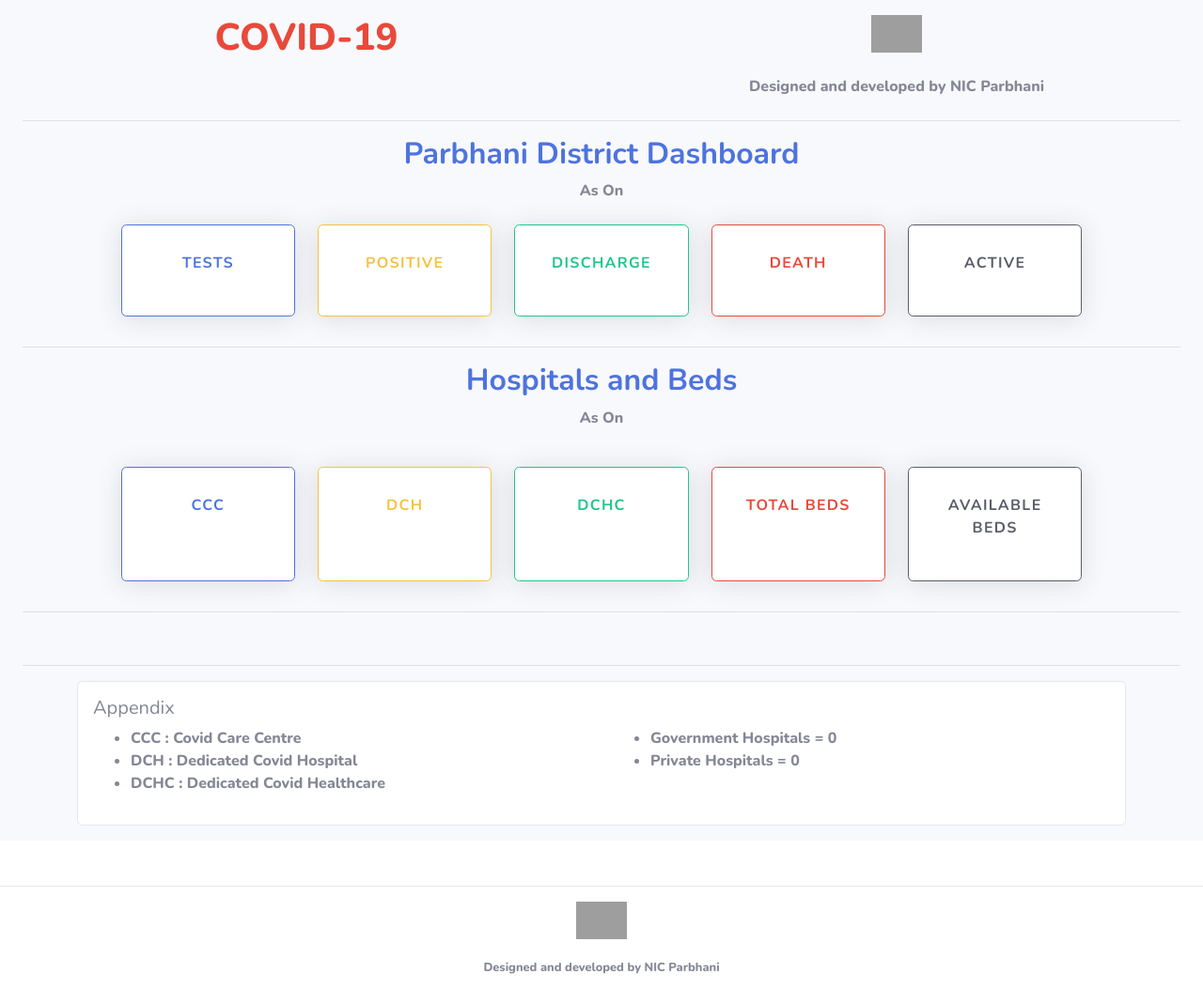
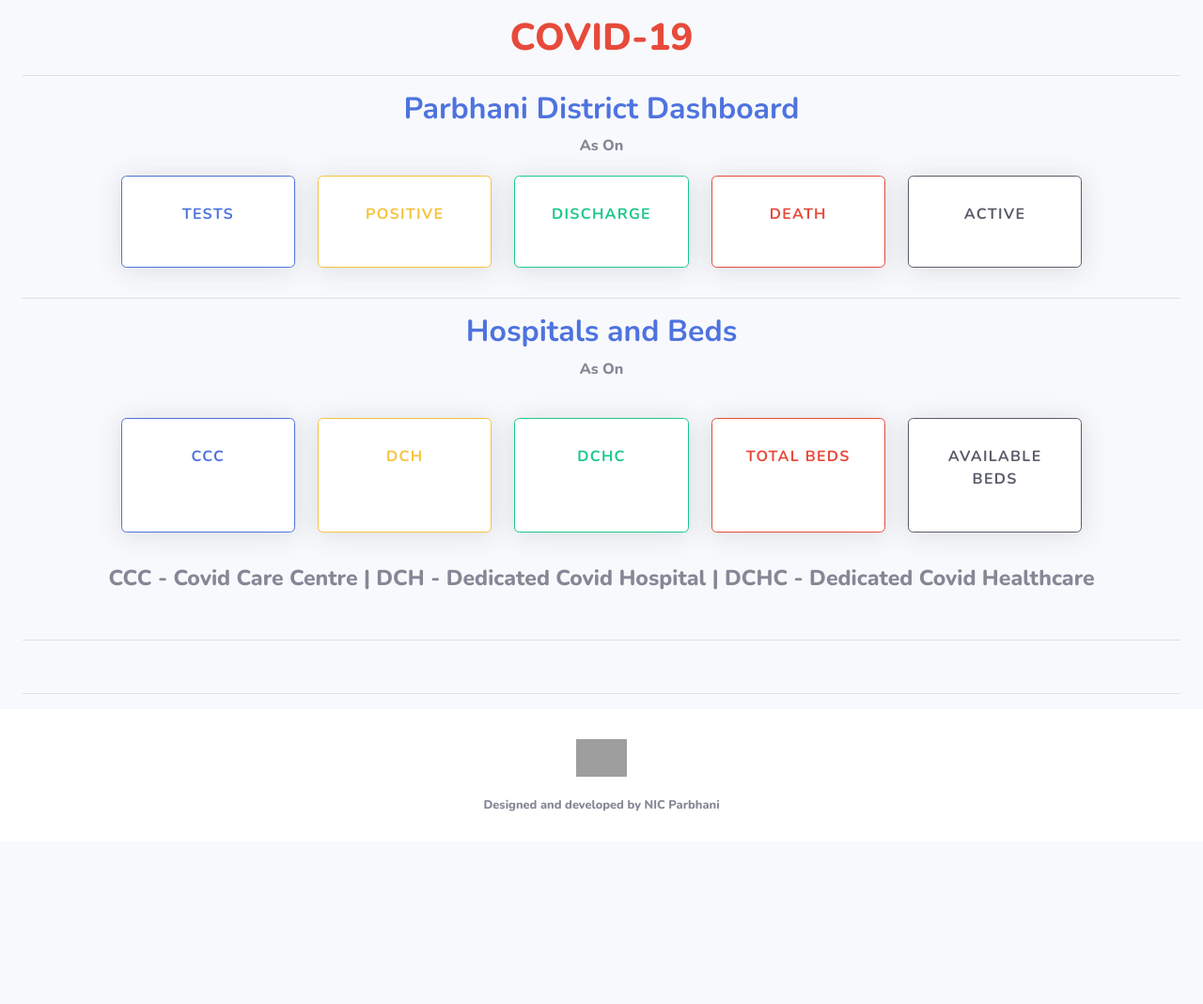
Before and after one commit to sachink23/c19-dashboard, a PHP site: page /views/display.php in a window 1280 px wide. Shown: the whole page at 94% size. After the commit the page ends 864 px from the top, so only its background shows below. Run offline with PHP 8.4, Linux system fonts and the light colour scheme; the template is opened without the code that fills it, so the values that code supplies are empty; some libraries are stand-ins or nearby versions; grey boxes are pictures that could not be loaded.

Commit message:
Updated display board!

```diff
--- a/views/display.php
+++ b/views/display.php
@@ -34,16 +34,9 @@
 
 
                 <div class="row">
-                    <div class="col-6 mb-2">
+                    <div class="col-12 mb-1">
                         <h1 class="h1 text-danger" style="font-weight: 800;">COVID-19</h1>
-                    </div>
-                    <div class="col-6 mb-2">
-                        <img src="<?=APP_BASE_HREF ?>assets/nic.png" height="40px"><br /><br />
-                        <div class="copyright text-center my-auto">
-                            <span>Designed and developed by NIC Parbhani</span>
-                        </div>
-                    </div>
-                    <div class="col-12 mb-2">
+
                         <hr />
                         <h2 class="h2 text-primary" style="font-weight: 650">Parbhani District Dashboard</h2>
                         <p style="font-weight: 800">As On <?= $last_talukawise_update ?></p>
@@ -202,9 +195,12 @@
                         </div>
                     </div>
                     <div class="col-xl-1 mb-3"></div>
+                    <div class="col-12 p-3" style="font-size: 23px">
+                        <p>CCC - Covid Care Centre | DCH - Dedicated Covid Hospital | DCHC - Dedicated Covid Healthcare</p>
+                    </div>
                 </div>
                 <hr />
-                <marquee class="text-danger" style="font-size: 22px">
+                <marquee class="text-danger" style="font-size: 36px">
                     <?php $total_gov_hosps = 0; $i = 0; foreach ($hospitals as $hospital):?>
                         <?php
                         $total_gov_hosps += ($hospital["is_gov"] == 1 ? 1:0);
@@ -212,39 +208,9 @@
 
                         <?= $hospital["hospital_name"] ?> - <?= $hospital["number_of_beds"] - $hospital["number_of_occ_beds"] ?> Beds Available &nbsp;&nbsp;&nbsp;|&nbsp;&nbsp;&nbsp;
 
-
                     <?php endforeach; ?>
                 </marquee>
                 <hr />
-                <div class="container">
-
-                    <div class="row my-2">
-                        <div class="col-12 p-3 card">
-
-                            <div class="row">
-                                <div class="col-12 text-left font-weight-bolder">
-                                    <h5>Appendix</h5>
-                                </div>
-                                <div class="col-md-6">
-                                    <ul>
-                                        <li class="text-left">CCC : Covid Care Centre</li>
-                                        <li class="text-left">DCH : Dedicated Covid Hospital</li>
-                                        <li class="text-left">DCHC : Dedicated Covid Healthcare</li>
-                                    </ul>
-                                </div>
-                                <div class="col-md-6">
-                                    <ul>
-                                        <li class="text-left">Government Hospitals = <?= $total_gov_hosps ?></li>
-                                        <li class="text-left">Private Hospitals = <?= count($hospitals) - $total_gov_hosps ?></li>
-                                    </ul>
-                                </div>
-                            </div>
-
-                        </div>
-                    </div>
-                </div>
-
-
             </div>
             <!-- /.container-fluid -->
 
@@ -254,11 +220,9 @@
         <!-- Footer -->
 
         <footer class="sticky-footer bg-white">
-            <hr />
             <div class="container my-auto text-center">
                 <img src="<?=APP_BASE_HREF ?>assets/nic.png" height="40px"><br /><br />
                 <div class="copyright text-center my-auto">
-
                     <span>Designed and developed by NIC Parbhani</span>
                 </div>
             </div>
```
